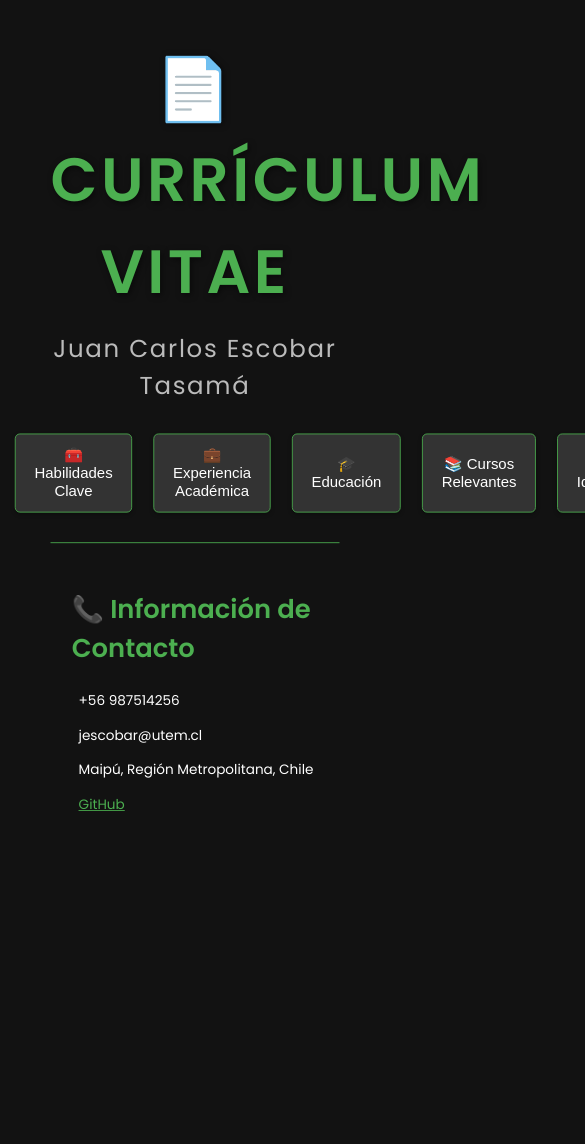
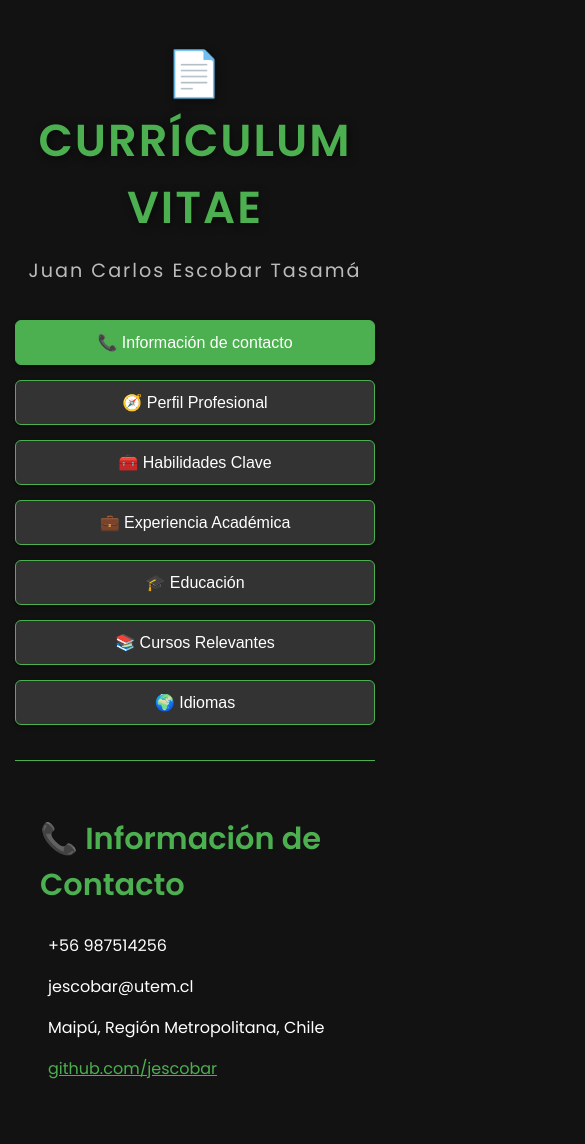
Before and after one commit to juanket/curriculum, a plain HTML site: page index.html in a window 390 px wide. Shown: the top 1144 px of the page, 585 px wide, since content can reach past the window. Before the commit the page ends 1044 px from the top, so only its background shows below. Drawn offline with nearby package versions, Linux system fonts and the light colour scheme.

Commit message:
Actualización del CSS para mejorar la responsividad

```diff
--- a/index.html
+++ b/index.html
@@ -1,3 +1,4 @@
+
 <!DOCTYPE html>
 <html lang="es">
     <head>
@@ -46,12 +47,9 @@
                 <p><i class="fas fa-phone"></i> +56 987514256</p>
                 <p><i class="fas fa-envelope"></i> jescobar@utem.cl</p>
                 <p><i class="fas fa-map-marker-alt"></i> Maipú, Región Metropolitana, Chile</p>
-                <p><i class="fab fa-github"></i> <a href="#">GitHub</a></p>
+                <p><i class="fab fa-github"></i> <a href="https://github.com/jescobar" target="_blank" rel="noopener noreferrer">github.com/jescobar</a></p>
+            </section>
 
-
-
-
-            </section>
             <section id="perfil" class="seccion">
                 <h3>🧭 Perfil Profesional</h3>
                 <p>
@@ -271,11 +269,5 @@
         });
     </script>
 
-
-
-
-
-
-
 </body>
 </html>
--- a/style.css
+++ b/style.css
@@ -254,3 +254,46 @@ h3 {
     list-style-type: disc;
     margin-bottom: 12px;
 }
+
+
+/* Responsivo para pantallas pequeñas */
+@media (max-width: 768px) {
+    .contenedor {
+        padding: 15px;
+        transform: scale(1); /* Quita el zoom para móviles */
+    }
+
+    header h1 {
+        font-size: 2.8rem;
+        letter-spacing: 2px;
+    }
+
+    header h2 {
+        font-size: 1.2rem;
+    }
+
+    .navegacion {
+        flex-wrap: wrap;
+        gap: 15px;
+    }
+
+    .nav-btn {
+        width: 100%;
+        font-size: 1rem;
+        padding: 12px;
+    }
+
+    .proyecto-btn {
+        width: 100%;
+        margin: 10px 0;
+    }
+
+    .habilidades {
+        flex-direction: column;
+        gap: 20px;
+    }
+
+    .lista-cursos {
+        grid-template-columns: 1fr;
+    }
+}
```
